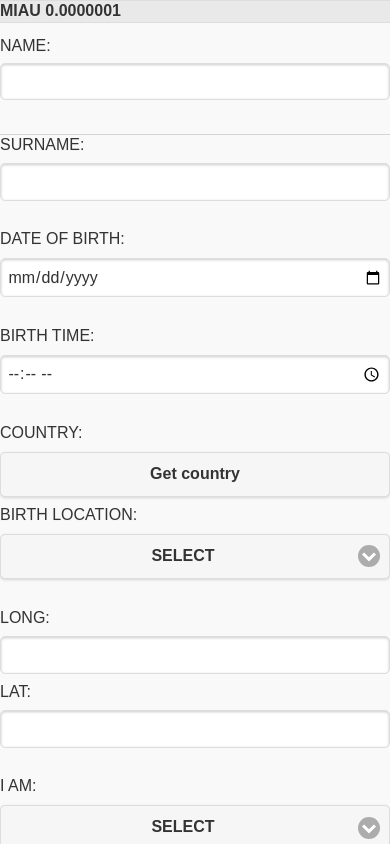
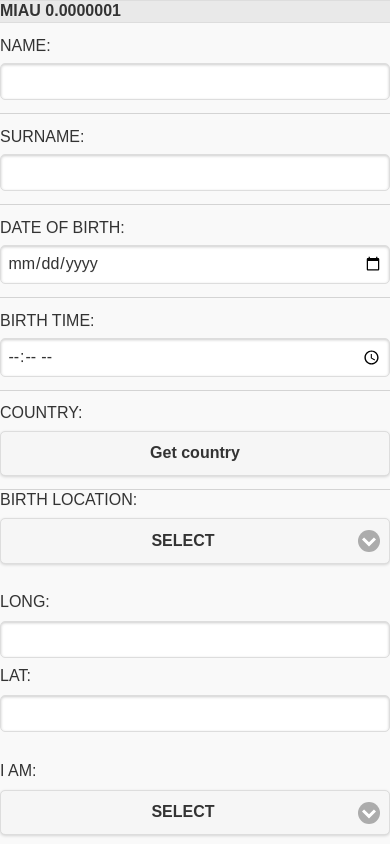
Before and after one commit to kPlusPlus/mIAu, a website: page mIAu/www/index.html in a window 390 px wide. Drawn offline with Linux system fonts and the light colour scheme; some packages are replaced by stand-ins of ours.

Commit message:
redesign control

```diff
--- a/mIAu/www/index.html
+++ b/mIAu/www/index.html
@@ -29,12 +29,24 @@
         </div>
         <div data-role="fieldcontain">
             <label for="name">Name:</label>
-            <input type="text" value="" id="name" /><br />
+            <input type="text" value="" id="name" />
         </div>
-        Surname: <input type="text" value="" id="surname" /><br />
-        Date Of Birth:  <input type="date" id="birthdate" /><br />
-        Birth Time: <input type="time" value="" id="birthtime" /><br /> <!-- plugin watch -->
-        Country: <button id="btnCountry">Get country </button> <div id="divcountry"></div>
+        <div data-role="fieldcontain">
+            <label for="surname"> Surname:</label>
+            <input type="text" value="" id="surname" />
+        </div>
+        <div data-role="fieldcontain">
+            <label for="birthdate">Date Of Birth:</label>
+            <input type="date" id="birthdate" />
+        </div>
+        <div data-role="fieldcontain">
+            <label for="birthtime">Birth Time:</label>
+            <input type="time" value="" id="birthtime" />
+        </div>
+        <div data-role="fieldcontain">
+            <label for="divcountry">Country:</label>
+            <button id="btnCountry">Get country </button> <div id="divcountry"></div>
+        </div>
         Birth Location:
         <div id="divcity">
             <select id="selcity">
```
